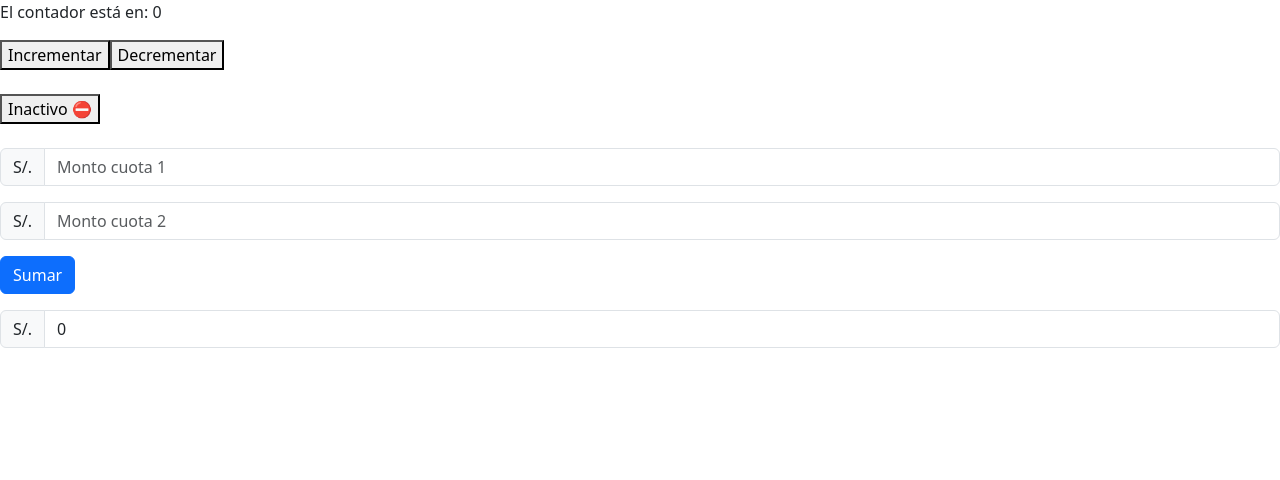
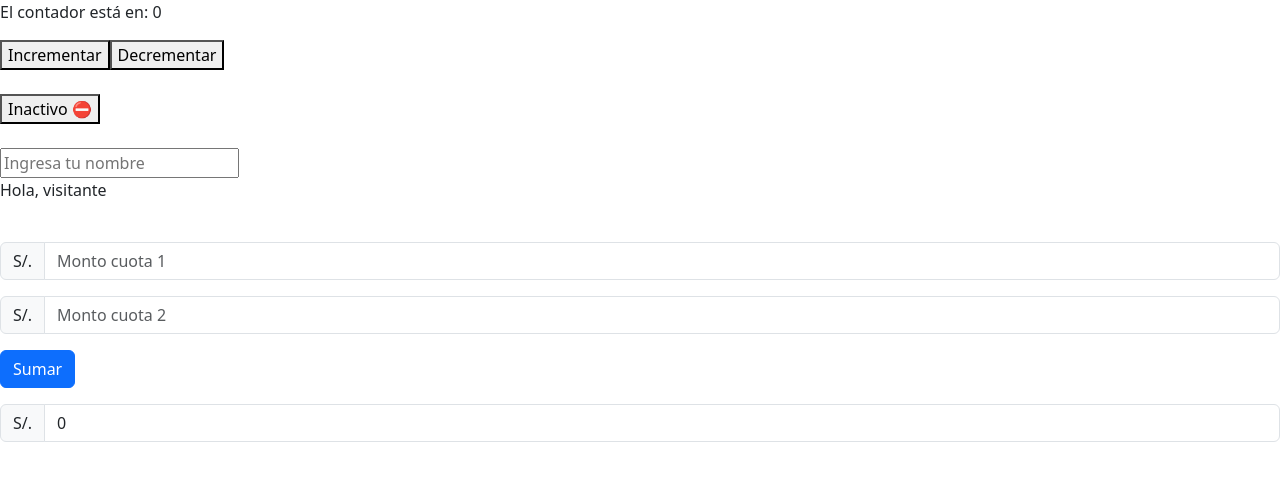
Before and after one commit to juanexgue/holamundo_react, a React (Vite) app: page / in a window 1280 px wide. Shown: the top 480 px of the page. Built offline with nearby package versions, Linux system fonts and the light colour scheme.

Commit message:
How to do events with form

```diff
--- a/src/App.tsx
+++ b/src/App.tsx
@@ -4,6 +4,7 @@ import List from "./components/List";
 import Input from "./components/input";
 import Counter from "./components/Counter";
 import ToggleButton from "./components/ToggleButton";
+import NameForm from "./components/NameForm";
 import { useState } from "react";
 
 
@@ -28,6 +29,8 @@ function App() {
       <ToggleButton />
       <br />
       <br />
+      <NameForm />
+      <br />
       <Input value={input1} onChange={(e) => setInput1(e.target.value)} placeholder={"Monto cuota 1"} />
       <Input value={input2} onChange={(e) => setInput2(e.target.value)} placeholder={"Monto cuota 2"} />
 
--- /dev/null
+++ b/src/components/NameForm.tsx
@@ -0,0 +1,19 @@
+import { useState } from "react";
+
+const NameForm = () => {
+    const [name, setName] = useState("");
+
+    return (
+        <div>
+            <input
+                type="text"
+                placeholder="Ingresa tu nombre"
+                value={name}
+                onChange={(event) => setName(event.target.value)}
+            />
+            <p>Hola, {name || "visitante"}</p>
+        </div>
+    )
+}
+
+export default NameForm;
```
